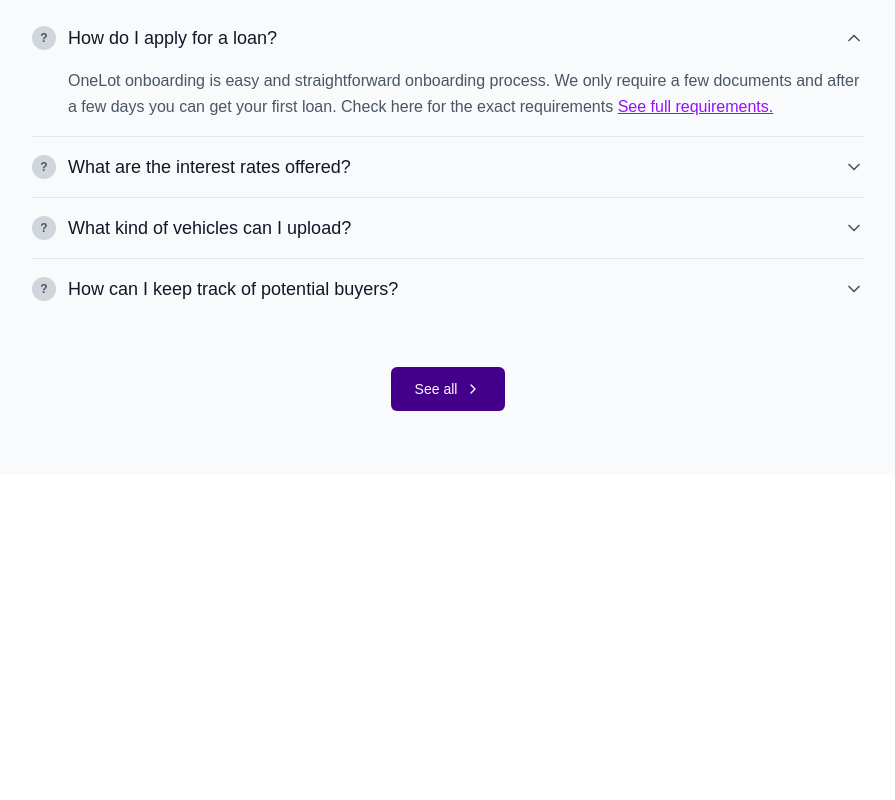
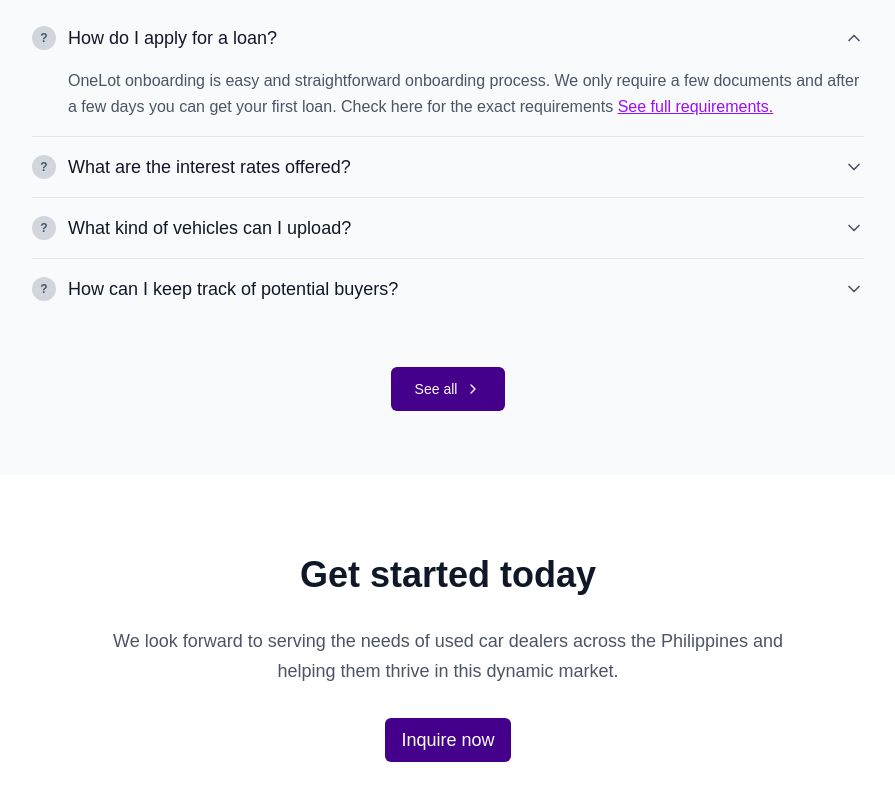
Before and after one commit to KelvinNath/OneLot, a Next.js app: page / in a window 1280 px wide. Shown: the part 5379-6179 px from the top of the page, without its empty margins (192-1087 px from the left). Before the commit the page ends 5854 px from the top, so only its background shows below. Built offline with nearby package versions, Linux system fonts and the light colour scheme.

Commit message:
feat:Added getting Started section

```diff
--- a/app/page.tsx
+++ b/app/page.tsx
@@ -7,6 +7,7 @@ import WhyOnelot from '@/components/sections/whyOnelot/WhyOnelot';
 import Testimonials from '@/components/sections/testimonials/Testimonials';
 import StayConnected from '@/components/sections/stayconnected/StayConnected';
 import FAQ from '@/components/sections/FAQ/FAQ';
+import GettingStarted from '@/components/sections/getting-started/GettingStarted';
 
 export default function Home() {
   return (
@@ -19,6 +20,7 @@ export default function Home() {
       <Testimonials />
       <StayConnected />
       <FAQ />
+      <GettingStarted />
     </>
   );
 }
--- a/components/sections/FAQ/FAQ.tsx
+++ b/components/sections/FAQ/FAQ.tsx
@@ -1,5 +1,4 @@
 // components/sections/FAQ/FAQ.tsx
-import { memo } from 'react';
 import { faqData } from './faq-data';
 import FAQItem from './FAQItem';
 import Button from '../../ui/Button';
--- a/components/sections/FAQ/FAQItem.tsx
+++ b/components/sections/FAQ/FAQItem.tsx
@@ -44,7 +44,7 @@ const FAQItem = memo(function FAQItem({ item, isLast = false }: FAQItemProps) {
           </div>
         </button>
 
-        {/* Answer Content with Smooth Animation */}
+        {/* Answer Content */}
         <div
           className={`overflow-hidden transition-all duration-300 ease-in-out ${
             isOpen ? 'max-h-96 opacity-100' : 'max-h-0 opacity-0'
--- /dev/null
+++ b/components/sections/getting-started/GettingStarted.tsx
@@ -0,0 +1,30 @@
+// components/sections/getting-started/GettingStarted.tsx
+import Button from '../../ui/Button';
+
+export default function GettingStarted() {
+  return (
+    <section className="py-16 lg:py-20 bg-white">
+      <div className="max-w-3xl mx-auto px-4 sm:px-6 lg:px-8">
+        <div className="flex flex-col items-center text-center space-y-6 lg:space-y-8">
+          {/* Title */}
+          <h2 className="text-2xl md:text-3xl lg:text-4xl font-bold text-gray-900">
+            Get started today
+          </h2>
+
+          {/* Description */}
+          <p className="text-base md:text-lg text-gray-600 max-w-3xl leading-relaxed">
+            We look forward to serving the needs of used car dealers across the Philippines and helping them thrive in this dynamic market.
+          </p>
+
+          {/* CTA Button */}
+          <div>
+            <Button
+              text="Inquire now"
+              className="px-2 py-2 text-base md:text-lg"
+            />
+          </div>
+        </div>
+      </div>
+    </section>
+  );
+}
```
